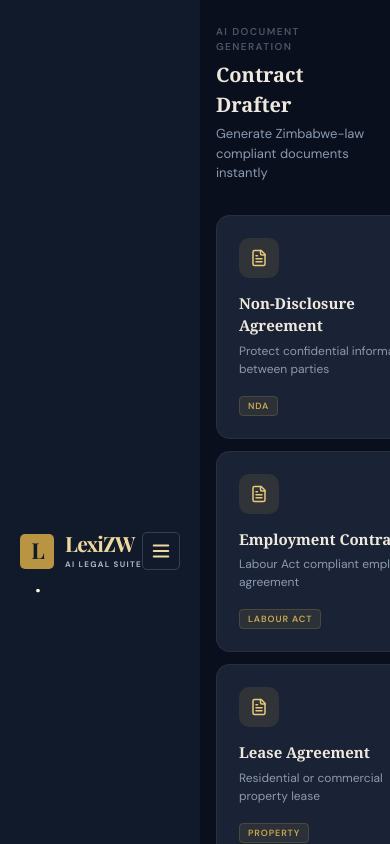
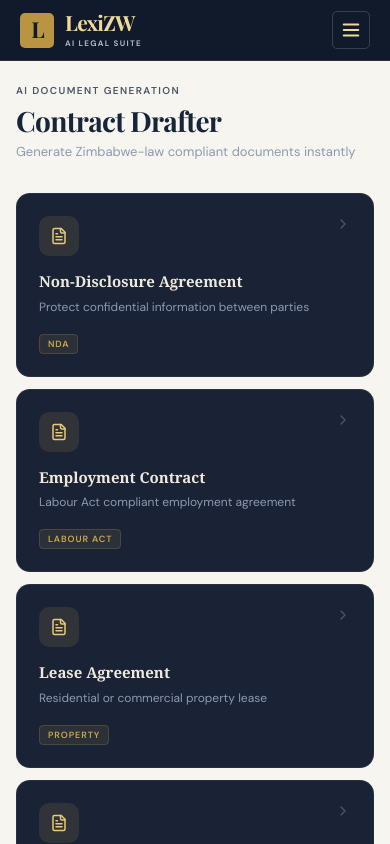
Before and after one commit to mmakanda/lexizw-frontend, a Next.js app: page /draft in a window 390 px wide. Shown: the top 844 px of the page. Built offline with nearby package versions, Linux system fonts and the light colour scheme.

Commit message:
Improve LexiZW editorial layout consistency

```diff
--- a/app/draft/page.tsx
+++ b/app/draft/page.tsx
@@ -127,9 +127,9 @@
   const tmpl = template ? TEMPLATES[template] : null
 
   return (
-    <div style={{ display: "flex", flexDirection: "row", minHeight: "100vh", background: "#0A0F1E" }}>
+    <div className="lz-app-shell lz-tool-shell">
       <Sidebar />
-      <main style={{ flex: 1, padding: "clamp(1.5rem, 4vw, 2.5rem) clamp(1rem, 4vw, 3rem)", maxWidth: "900px", overflowX: "hidden" }}>
+      <main className="lz-main-content lz-tool-content">
 
         <div style={{ marginBottom: "2rem" }}>
           <div style={{ fontSize: "10px", fontWeight: 600, letterSpacing: "0.14em", textTransform: "uppercase" as const, color: "#4A5568", marginBottom: "6px" }}>AI Document Generation</div>
--- a/app/forms/page.tsx
+++ b/app/forms/page.tsx
@@ -141,9 +141,9 @@
   const tmpl = formType ? FORM_TYPES[formType] : null
 
   return (
-    <div style={{ display: "flex", flexDirection: "row", minHeight: "100vh", background: "#0A0F1E" }}>
+    <div className="lz-app-shell lz-tool-shell">
       <Sidebar />
-      <main style={{ flex: 1, padding: "clamp(1.5rem, 4vw, 2.5rem) clamp(1rem, 4vw, 3rem)", maxWidth: "960px", overflowX: "hidden" }}>
+      <main className="lz-main-content lz-tool-content">
 
         <div style={{ marginBottom: "2rem" }}>
           <div style={{ fontSize: "10px", fontWeight: 600, letterSpacing: "0.14em", textTransform: "uppercase" as const, color: "#4A5568", marginBottom: "6px" }}>Court Documents</div>
--- a/app/globals.css
+++ b/app/globals.css
@@ -134,7 +134,7 @@
 .lz-image-caption { position: absolute; right: 22px; bottom: 22px; left: 22px; display: flex; align-items: center; gap: 10px; color: #fffaf0; font-size: 8px; font-weight: 700; letter-spacing: .13em; line-height: 1.6; }
 .lz-image-caption-rule { width: 27px; height: 2px; flex: 0 0 auto; background: #d7bd78; }
 .lz-section { margin-top: 36px; }
-.lz-section-heading { display: flex; justify-content: space-between; align-items: end; gap: 20px; margin-bottom: 17px; }
+.lz-section-heading { display: flex; justify-content: space-between; align-items: flex-end; gap: 20px; margin-bottom: 17px; }
 .lz-section-heading .lz-kicker { margin-bottom: 5px; }
 .lz-section-heading h2 { margin: 0; color: var(--lz-ink); font: 600 clamp(21px, 2vw, 27px)/1.25 'Playfair Display', Georgia, serif; letter-spacing: -.35px; }
 .lz-section-aside { padding-bottom: 3px; color: #858d99; font-size: 9px; font-weight: 700; letter-spacing: .12em; white-space: nowrap; }
@@ -199,7 +199,7 @@
 .lz-public-band-item strong { display: block; margin-bottom: 5px; font: 600 16px 'Playfair Display', Georgia, serif; }
 .lz-public-band-item span { color: #bdc5d0; font-size: 10px; line-height: 1.6; }
 .lz-public-tools { max-width: 1280px; margin: 0 auto; padding: 75px clamp(22px, 5vw, 65px) 80px; }
-.lz-public-tools-heading { display: flex; align-items: end; justify-content: space-between; gap: 20px; margin-bottom: 25px; }
+.lz-public-tools-heading { display: flex; align-items: flex-end; justify-content: space-between; gap: 20px; margin-bottom: 25px; }
 .lz-public-tools-heading h2 { max-width: 560px; margin: 0; color: var(--lz-ink); font: 600 clamp(29px, 3.5vw, 42px)/1.15 'Playfair Display', Georgia, serif; }
 .lz-public-tools-heading p { max-width: 300px; margin: 0; color: #687386; font-size: 11px; line-height: 1.8; }
 .lz-public-tool-grid { display: grid; grid-template-columns: repeat(4, minmax(0, 1fr)); gap: 14px; }
@@ -265,3 +265,58 @@
   .lz-public-tool p { min-height: 0; }
   .lz-public-footer { padding: 22px 20px; }
 }
+/* LexiZW tool pages — shared editorial layout */
+.lz-tool-shell {
+  min-height: 100vh;
+  background: var(--lz-paper, #f7f5ef);
+  color: var(--lz-ink, #17243a);
+}
+
+.lz-tool-content {
+  box-sizing: border-box;
+  width: calc(100% - 248px);
+  max-width: none;
+  min-width: 0;
+  min-height: 100vh;
+  margin-left: 248px;
+  padding: 38px clamp(24px, 4vw, 60px);
+  overflow-x: clip;
+  background: var(--lz-paper, #f7f5ef);
+  color: var(--lz-ink, #17243a);
+}
+
+.lz-tool-content h1 {
+  color: var(--lz-ink, #17243a) !important;
+  font-family: "Playfair Display", Georgia, serif !important;
+  font-size: clamp(28px, 3vw, 38px) !important;
+  line-height: 1.2;
+  letter-spacing: -0.025em;
+}
+
+.lz-tool-content h2,
+.lz-tool-content h3 {
+  color: var(--lz-ink, #17243a);
+  font-family: "Playfair Display", Georgia, serif;
+}
+
+.lz-tool-content input:not([type="checkbox"]),
+.lz-tool-content textarea,
+.lz-tool-content select {
+  box-sizing: border-box;
+  max-width: 100%;
+}
+
+@media (max-width: 900px) {
+  .lz-tool-content {
+    width: 100%;
+    margin-left: 0;
+    min-height: calc(100vh - 58px);
+    padding: 26px clamp(18px, 4vw, 35px);
+  }
+}
+
+@media (max-width: 640px) {
+  .lz-tool-content {
+    padding: 22px 16px;
+  }
+}
--- a/app/search/page.tsx
+++ b/app/search/page.tsx
@@ -46,9 +46,9 @@
   }
 
   return (
-    <div style={{ display: "flex", minHeight: "100vh", background: "#f9fafb" }}>
+    <div className="lz-app-shell lz-tool-shell">
       <Sidebar />
-      <main style={{ flex: 1, padding: "2rem", maxWidth: "860px" }}>
+      <main className="lz-main-content lz-tool-content">
         <h1 style={{ fontSize: "1.5rem", fontWeight: 700, marginBottom: "0.25rem" }}>Legal Research</h1>
         <p style={{ color: "#6b7280", marginBottom: "1.5rem" }}>Search Zimbabwean case law, statutes, and Statutory Instruments</p>
 
--- a/app/sentencing/page.tsx
+++ b/app/sentencing/page.tsx
@@ -50,9 +50,9 @@
   function handleReset() { reset(); setMitigating([]); setAggravating([]); setResult(null); setError(null) }
 
   return (
-    <div style={{ display: "flex", flexDirection: "row", minHeight: "100vh", background: "#0A0F1E" }}>
+    <div className="lz-app-shell lz-tool-shell">
       <Sidebar />
-      <main style={{ flex: 1, padding: "clamp(1.5rem, 4vw, 2.5rem) clamp(1rem, 4vw, 3rem)", overflowX: "hidden" }}>
+      <main className="lz-main-content lz-tool-content">
 
         <div style={{ marginBottom: "2rem" }}>
           <div style={{ fontSize: "10px", fontWeight: 600, letterSpacing: "0.14em", textTransform: "uppercase" as const, color: "#4A5568", marginBottom: "6px" }}>Sentencing Predictor</div>
```
